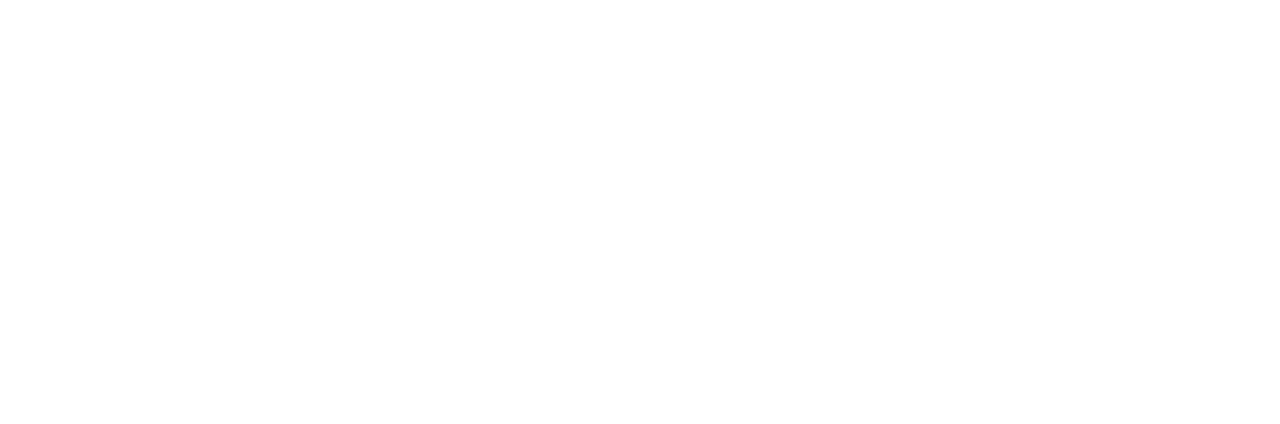
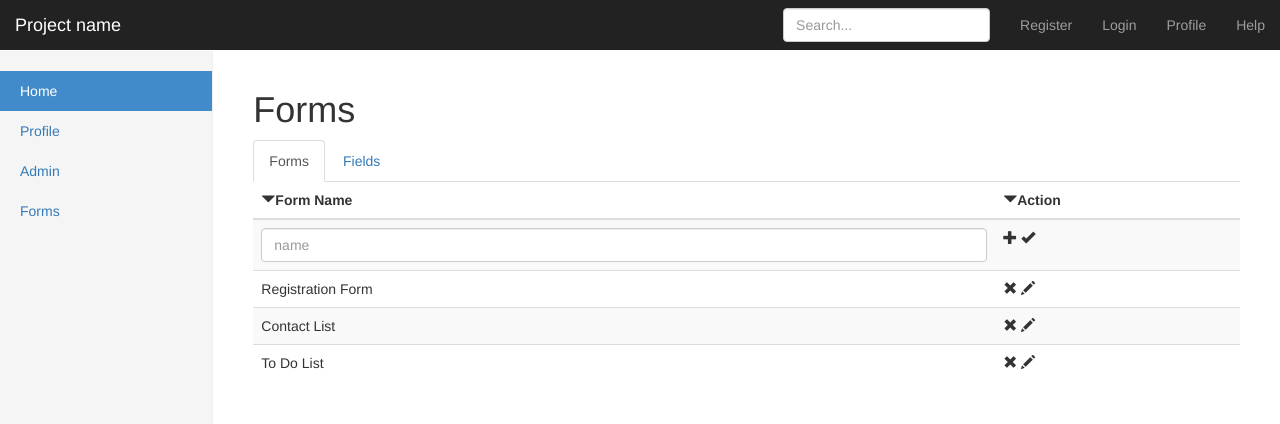
Before and after one commit to NingLuo/webdev, a website: page public/assignment/forms.html in a window 1280 px wide. Drawn offline with nearby package versions, Linux system fonts and the light colour scheme.

Commit message:
adjusted admin page

```diff
--- a/public/assignment/forms.html
+++ b/public/assignment/forms.html
@@ -1,10 +1,118 @@
+
 <!DOCTYPE html>
 <html lang="en">
 <head>
-    <meta charset="UTF-8">
-    <title>forms</title>
+    <meta charset="utf-8">
+    <meta http-equiv="X-UA-Compatible" content="IE=edge">
+    <meta name="viewport" content="width=device-width, initial-scale=1">
+    <!-- The above 3 meta tags *must* come first in the head; any other head content must come *after* these tags -->
+    <meta name="description" content="">
+    <meta name="author" content="">
+    <link rel="icon" href="../../favicon.ico">
+
+    <title>Admin</title>
+
+    <!-- Bootstrap core CSS -->
+    <link href="https://maxcdn.bootstrapcdn.com/bootstrap/3.3.6/css/bootstrap.min.css" rel="stylesheet">
+
+    <!-- Custom styles for this template -->
+    <link href="style/dashboard.css" rel="stylesheet">
+
+
 </head>
+
 <body>
+
+<nav class="navbar navbar-inverse navbar-fixed-top">
+    <div class="container-fluid">
+        <div class="navbar-header">
+            <button type="button" class="navbar-toggle collapsed" data-toggle="collapse" data-target="#navbar" aria-expanded="false" aria-controls="navbar">
+                <span class="sr-only">Toggle navigation</span>
+                <span class="icon-bar"></span>
+                <span class="icon-bar"></span>
+                <span class="icon-bar"></span>
+            </button>
+            <a class="navbar-brand" href="#">Project name</a>
+        </div>
+        <div id="navbar" class="navbar-collapse collapse">
+            <ul class="nav navbar-nav navbar-right">
+                <li><a href="register.html">Register</a></li>
+                <li><a href="login.html">Login</a></li>
+                <li><a href="#">Profile</a></li>
+                <li><a href="#">Help</a></li>
+            </ul>
+            <form class="navbar-form navbar-right">
+                <input type="text" class="form-control" placeholder="Search...">
+            </form>
+        </div>
+    </div>
+</nav>
+
+<div class="container-fluid">
+    <div class="row">
+        <div class="col-sm-3 col-md-2 sidebar">
+            <ul class="nav nav-sidebar">
+                <li class="active"><a href="home.html">Home <span class="sr-only">(current)</span></a></li>
+                <li><a href="profile.html">Profile</a></li>
+                <li><a href="admin.html">Admin</a></li>
+                <li><a href="forms.html">Forms</a></li>
+            </ul>
+        </div>
+        <div class="col-sm-9 col-sm-offset-3 col-md-10 col-md-offset-2 main">
+            <h1>Forms</h1>
+            <ul class="nav nav-tabs">
+                <li role="presentation" class="active"><a href="#">Forms</a></li>
+                <li role="presentation"><a href="#">Fields</a></li>
+            </ul>
+            <div class="table-responsive">
+                <table class="table table-striped">
+                    <thead>
+                        <tr>
+                            <th><span class="glyphicon glyphicon glyphicon-triangle-bottom" aria-hidden="true"></span>Form Name</th>
+                            <th><span class="glyphicon glyphicon glyphicon-triangle-bottom" aria-hidden="true"></span>Action</th>
+                        </tr>
+                    </thead>
+                    <tbody>
+                        <tr>
+                            <td><input type="text" class="form-control" placeholder="name"></td>
+                            <td>
+                                <span class="glyphicon glyphicon glyphicon-plus" aria-hidden="true"></span>
+                                <span class="glyphicon glyphicon glyphicon-ok" aria-hidden="true"></span>
+                            </td>
+                        </tr>
+                        <tr>
+                            <td>Registration Form</td>
+                            <td>
+                                <span class="glyphicon glyphicon-remove" aria-hidden="true"></span>
+                                <span class="glyphicon glyphicon-pencil" aria-hidden="true"></span>
+                            </td>
+                        </tr>
+                        <tr>
+                            <td>Contact List</td>
+                            <td>
+                                <span class="glyphicon glyphicon-remove" aria-hidden="true"></span>
+                                <span class="glyphicon glyphicon-pencil" aria-hidden="true"></span>
+                            </td>
+                        </tr>
+                        <tr>
+                            <td>To Do List</td>
+                            <td>
+                                <span class="glyphicon glyphicon-remove" aria-hidden="true"></span>
+                                <span class="glyphicon glyphicon-pencil" aria-hidden="true"></span>
+                            </td>
+                        </tr>
+                    </tbody>
+                </table>
+            </div>
+        </div>
+    </div>
+</div>
+
+<!-- Bootstrap core JavaScript
+================================================== -->
+<!-- Placed at the end of the document so the pages load faster -->
+<script src="https://ajax.googleapis.com/ajax/libs/jquery/1.11.3/jquery.min.js"></script>
+<script src="https://maxcdn.bootstrapcdn.com/bootstrap/3.3.6/js/bootstrap.min.js"></script>
 
 </body>
 </html>
```
Also changed, not shown: public/assignment/admin.html (+10 -3 lines).
